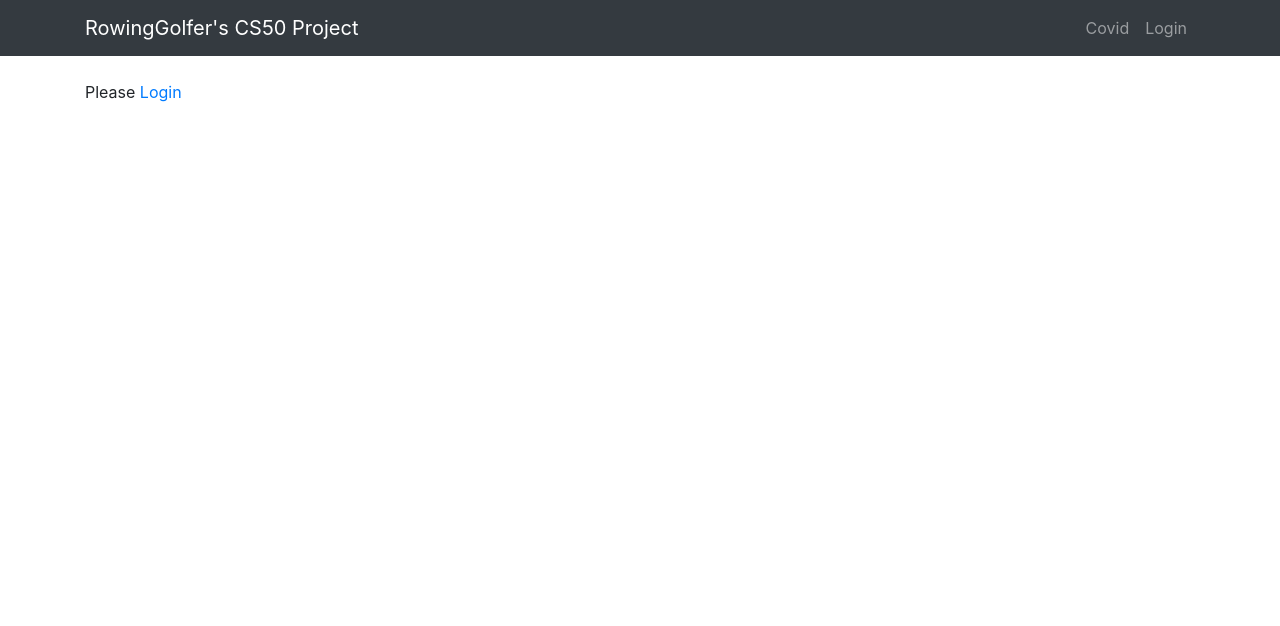
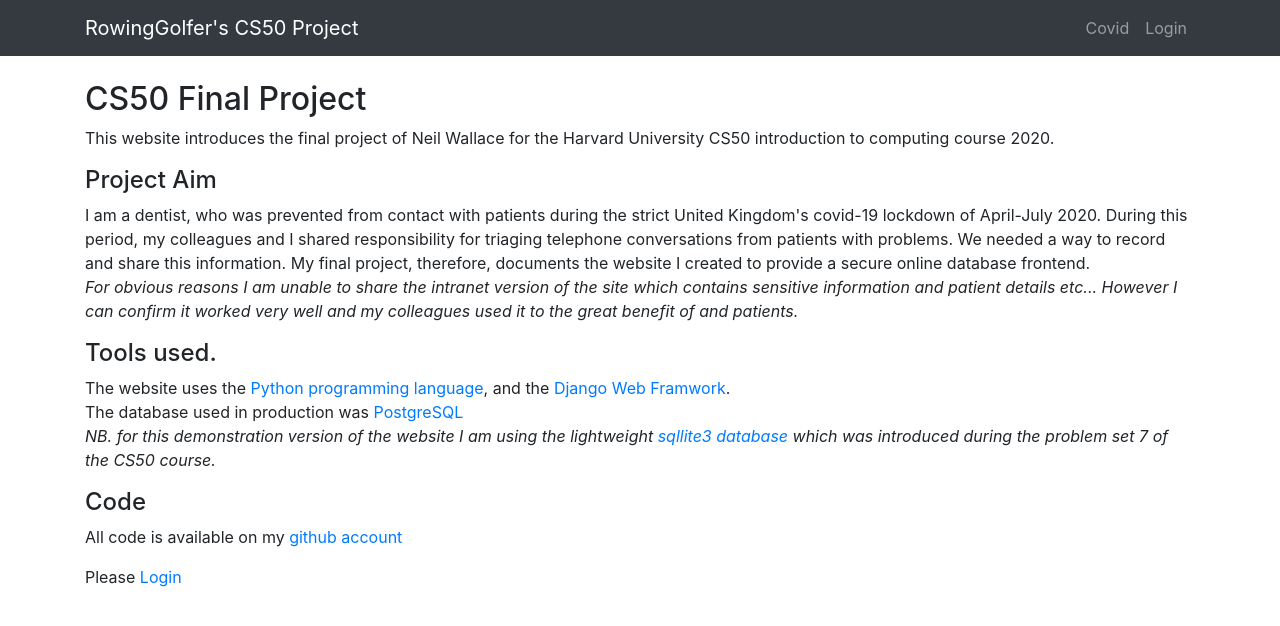
Before and after one commit to rowinggolfer-cs50/project, a Django app: page / in a window 1280 px wide. Shown: the top 626 px of the page. Run offline with Django 3.2, Linux system fonts and the light colour scheme; some libraries are stand-ins or nearby versions.

Commit message:
updated project index.html

```diff
--- a/website/index/templates/index.html
+++ b/website/index/templates/index.html
@@ -1,6 +1,62 @@
 {% extends 'base.html' %}
 
 {% block content %}
+
+<h2>
+    CS50 Final Project
+</h2>
+<p>
+    This website introduces the final project of Neil Wallace for the Harvard
+    University CS50 introduction to computing course 2020.
+</p>
+<h4>
+    Project Aim
+</h4>
+<p>
+    I am a dentist, who was prevented from contact with patients during the
+    strict United Kingdom's covid-19 lockdown of April-July 2020.
+    During this period, my colleagues and I shared responsibility for triaging
+    telephone conversations from patients with problems. We needed a way to
+    record and share this information.
+    My final project, therefore, documents the website I created to provide a
+    secure online database frontend.
+<br />
+<em>
+    For obvious reasons I am unable to share the intranet version of the site
+    which contains sensitive information and patient details etc... However I
+    can confirm it worked very well and my colleagues used it to the great
+    benefit of and patients.
+</em>
+</p>
+<h4>
+    Tools used.
+</h4>
+<p>
+    The website uses the
+    <a href="https://python.org">Python programming language</a>,
+    and the
+    <a href="https://www.djangoproject.com/">Django Web Framwork</a>.
+    <br />
+    The database used in production was
+    <a href="https://www.postgresql.org/">PostgreSQL</a>
+    <br />
+    <em>
+    NB. for this demonstration version of the website I am using the
+    lightweight
+    <a href="https://sqlite.org/index.html">sqllite3 database</a>
+    which was introduced during the problem set 7 of the CS50 course.
+    </em>
+</p>
+
+<h4>
+    Code
+</h4>
+<p>
+All code is available on my
+<a href="https://github.com/rowinggolfer-cs50/project">
+github account
+</a>
+</p>
 
 {% if user.is_authenticated %}
 
```
